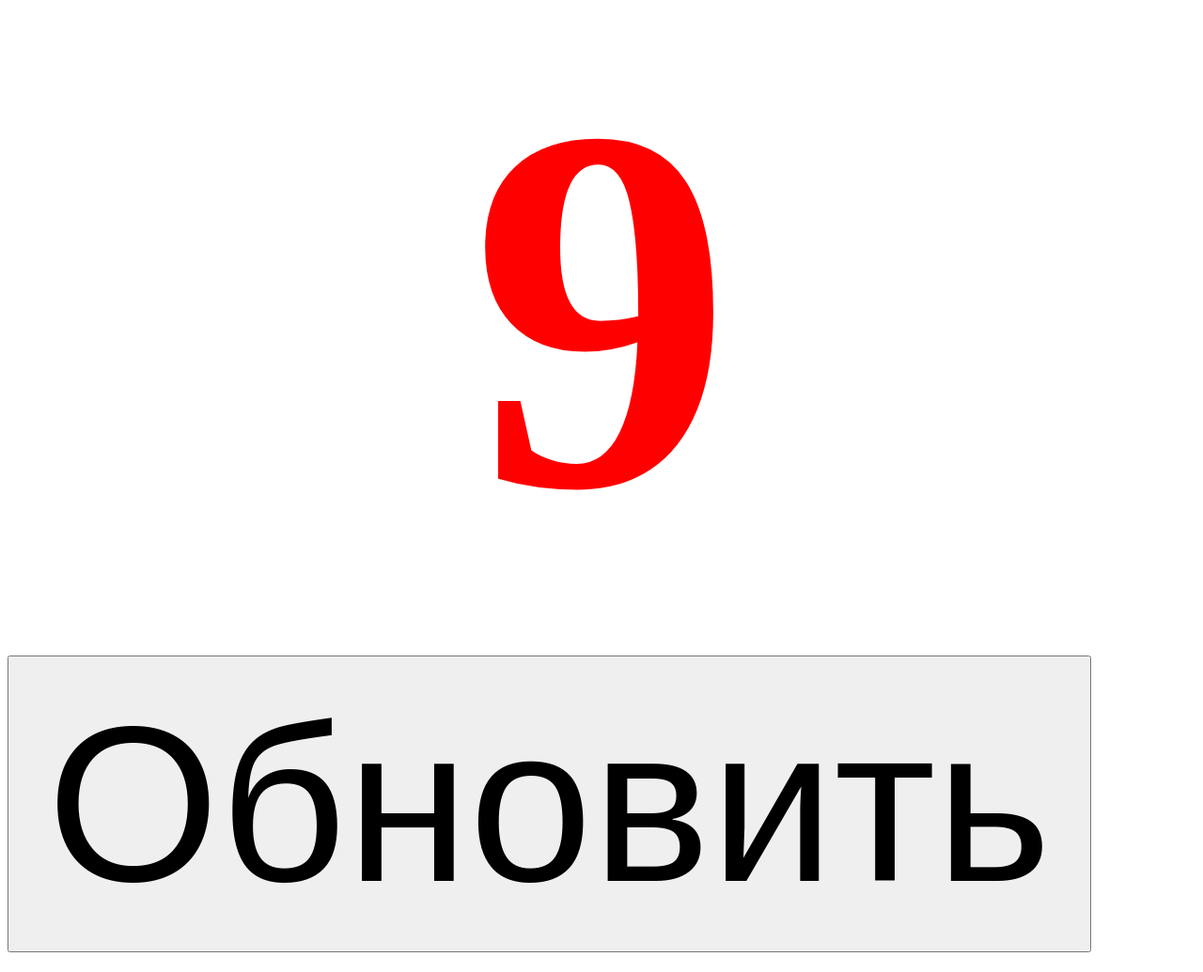
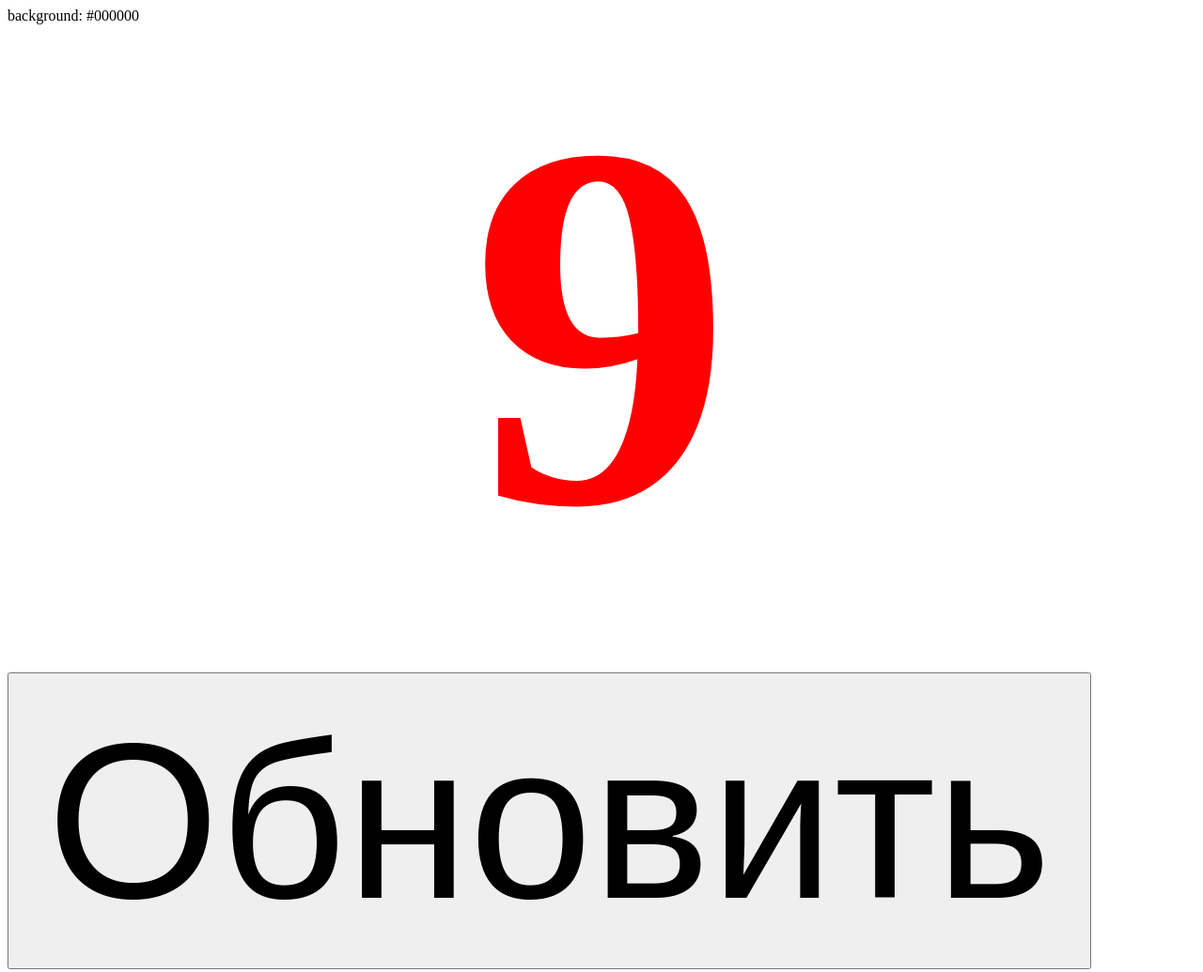
Before and after one commit to xzes1212/ezo, a plain HTML site: page index.html in a window 1280 px wide. Shown: the whole page at 94% size. Drawn offline with Linux system fonts and the light colour scheme.

Commit message:
Update index.html

```diff
--- a/index.html
+++ b/index.html
@@ -21,9 +21,10 @@
         margin-right: center;
       }
   </style>
+  <title>Цвет фона</title>
 </head>
 <body>
-
+background: #000000
 <div id="number-container">
   <p id="number"></p>
 </div>
```
